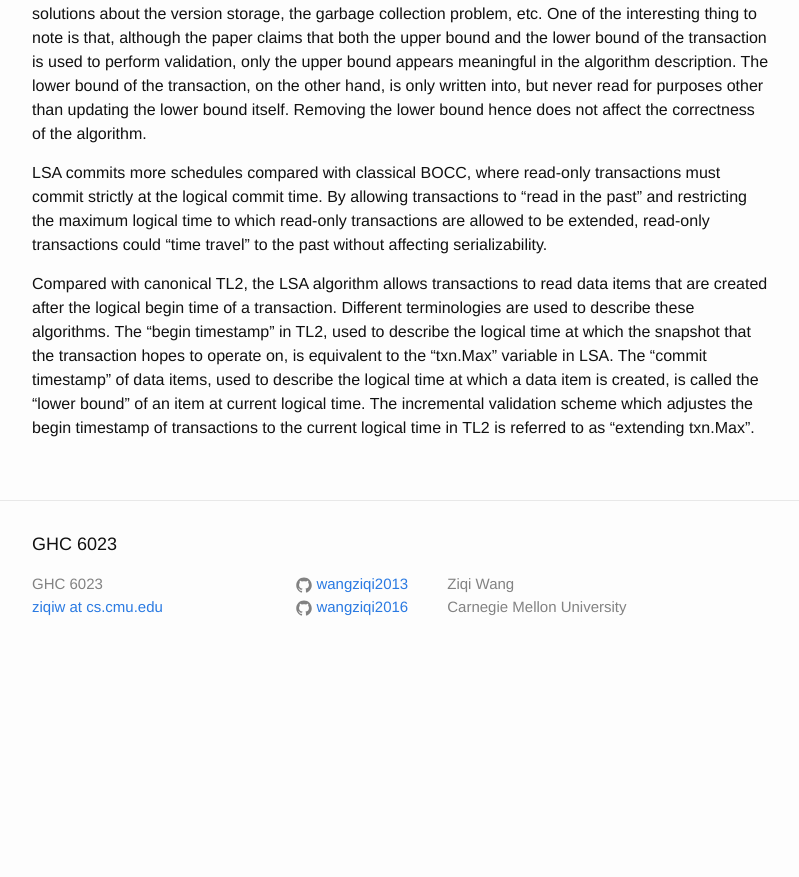
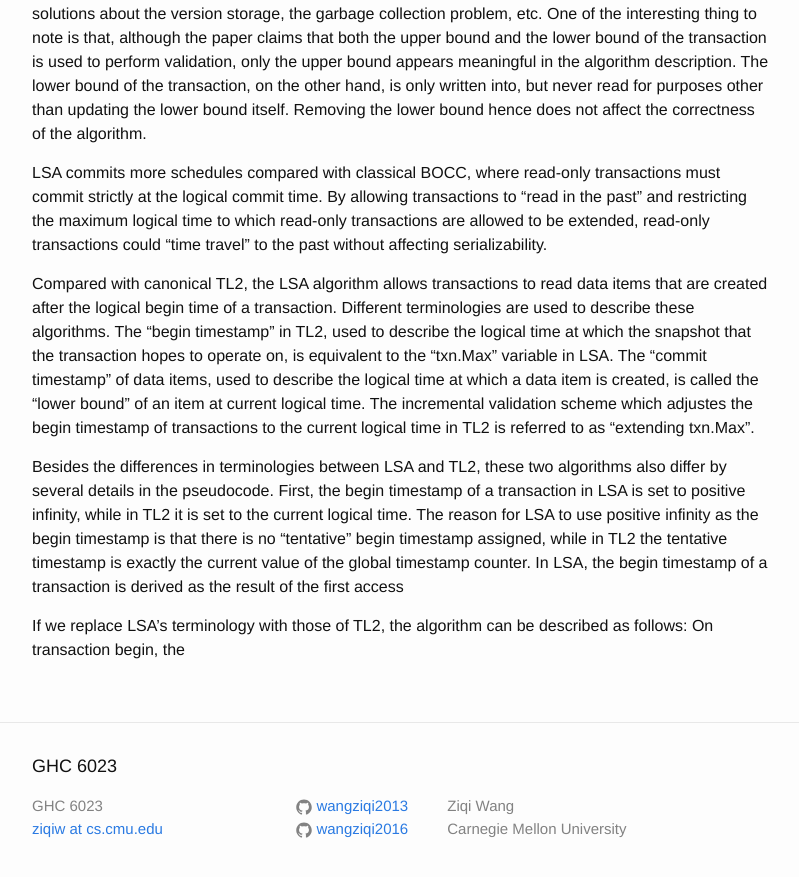
Before and after one commit to wangziqi2013/wangziqi2013.github.io, a Jekyll site: the page built from _posts/2018-04-12-A-Lazy-Snapshot-Algo-with-Eager-Validation.markdown, in a window 1280 px wide and 900 px high, scrolled down 1630 px. Shown: the top 877 px of the window, without its empty margins (238-1037 px from the left). Built offline with Jekyll 4.4.1, drawn with Linux system fonts in a browser that asks for light colours; before the commit the page ends 2308 px from its top, so only the background shows below that.

Commit message:
Adding difference in timestamp assignment

```diff
--- a/_posts/2018-04-12-A-Lazy-Snapshot-Algo-with-Eager-Validation.markdown
+++ b/_posts/2018-04-12-A-Lazy-Snapshot-Algo-with-Eager-Validation.markdown
@@ -74,3 +74,12 @@ equivalent to the "txn.Max" variable in LSA. The "commit timestamp" of data item
 at which a data item is created, is called the "lower bound" of an item at current logical time. The incremental validation
 scheme which adjustes the begin timestamp of transactions to the current logical time in TL2 is referred to as
 "extending txn.Max".
+
+Besides the differences in terminologies between LSA and TL2, these two algorithms also differ by several details
+in the pseudocode. First, the begin timestamp of a transaction in LSA is set to positive infinity, while in TL2
+it is set to the current logical time. The reason for LSA to use positive infinity as the begin timestamp is that
+there is no "tentative" begin timestamp assigned, while in TL2 the tentative timestamp is exactly the current
+value of the global timestamp counter. In LSA, the begin timestamp of a transaction is derived as the result of
+the first access
+
+If we replace LSA's terminology with those of TL2, the algorithm can be described as follows: On transaction begin, the
```
